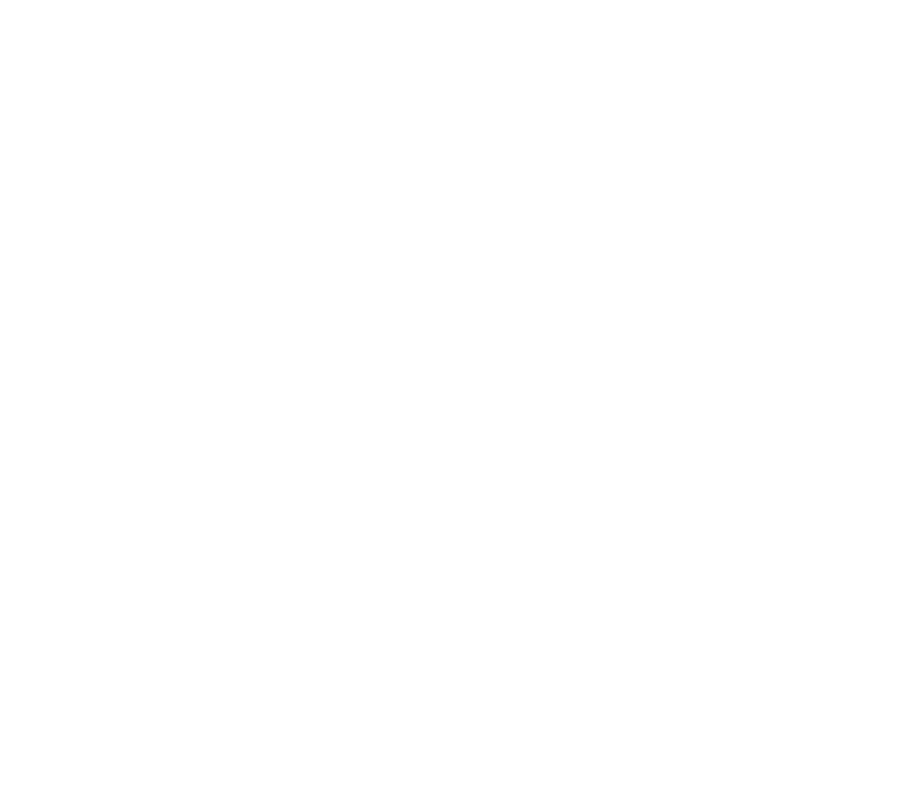
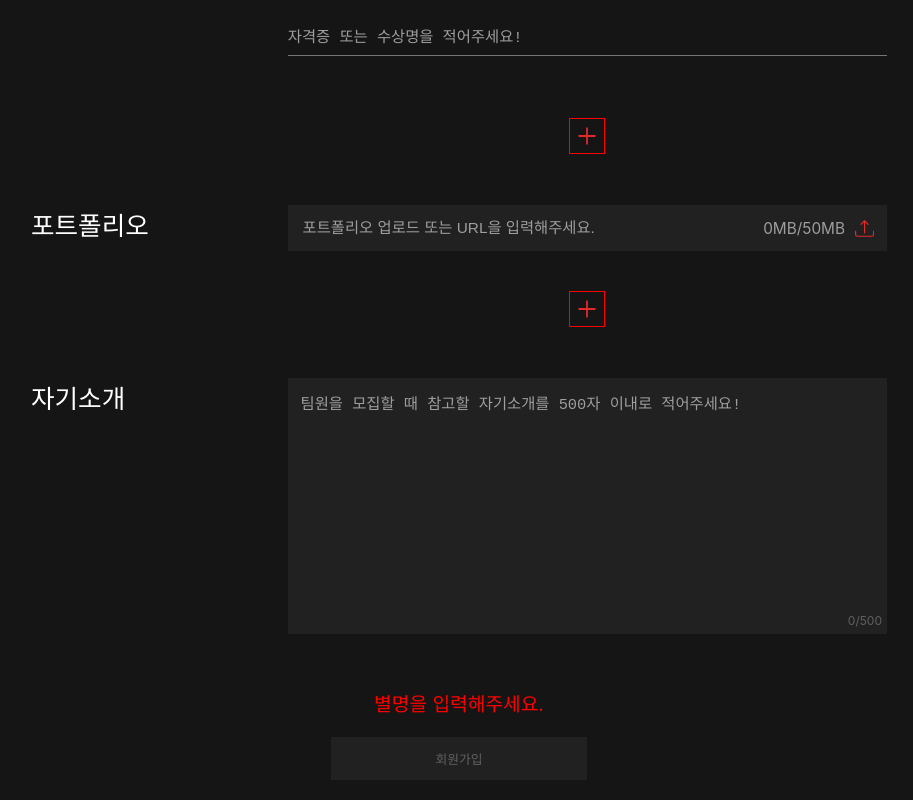
Before and after one commit to Sequence-Front/sequence, a React (Create React App) app: page /signup/step2 in a window 1280 px wide. Before the commit this address had no page. Shown: the part 1835-2635 px from the top of the page, without its empty margins (181-1094 px from the left). Before the commit the page ends 800 px from the top, so only its background shows below. Built offline with nearby package versions, Linux system fonts and the light colour scheme; a web font is replaced by a local one.

Commit message:
회원가입2스타일fix

```diff
--- a/src/Router.js
+++ b/src/Router.js
@@ -24,8 +24,8 @@
         <Route path="/findId" element={<FindIdPage />} />
         <Route path="/findPassword" element={<FindPasswordPage />} />
         <Route path="/signup" element={<SignUpPage />} />
-        <Route path="/signup2" element={<SignUp2 />} />
-        <Route path="/signup3" element={<SignUpComplete />} />
+        <Route path="/signup/step2" element={<SignUp2 />} />
+        <Route path="/signup/succes" element={<SignUpComplete />} />
         <Route path="/announcement" element={<AnnouncementList />} />
         <Route path="/announcement/1" element={<AnnouncementDetail />} />
         <Route path="/archive" element={<Archivelist />} />
--- a/src/signup2/SignUp2.tsx
+++ b/src/signup2/SignUp2.tsx
@@ -21,7 +21,9 @@
   margin: 0px auto;
   color: white;
   padding: 20px;
+  box-sizing: border-box;
   flex-direction: column;
+  min-width: 680px;
 `
 
 const TitleContainer = styled.div`
@@ -32,6 +34,13 @@
   justify-content: center;
   gap: 1rem;
 
+ `
+
+const ContentContainer = styled.div`
+  display: flex;
+  align-items: flex-start;
+  flex-direction: row;
+  margin-bottom: clamp(2rem, 4vw, 5rem);
 `
 
 const Arrow = styled.div`
@@ -44,11 +53,6 @@
   cursor: pointer;
 `
 
-const ContentContainer = styled.div`
-  display: flex;
-  align-items: flex-start;
-  margin-bottom: clamp(2rem, 4vw, 5rem);
-`
 
 const Label = styled.div`
   display: flex;
@@ -60,6 +64,9 @@
     align-self: center;
     margin-left: 5px;
     color: red;
+  }
+  @media (max-width: 960px) {
+    width:25%;
   }
 `
 const Title = styled.div`
@@ -417,7 +424,7 @@
 
   const  navigate = useNavigate();
   return (
-    <div style={{ backgroundColor: "#151515" }}>
+    <div style={{ display:"flex",flexDirection:"column", backgroundColor: "#151515", minWidth: "680px" }}>
       <Header headerName="SignUp" />
       <TitleContainer>
         <Arrow>
@@ -430,7 +437,7 @@
         <ContentContainer>
           <Label>
             <Title>
-            프로필 사진<span>*</span>
+            프로필<span>*</span>
             </Title>
           </Label>
           <Content>
--- a/src/signup2/page/SelfIntroduction.tsx
+++ b/src/signup2/page/SelfIntroduction.tsx
@@ -25,6 +25,7 @@
   padding: clamp(0.5rem, 1vw, 15px);
   font-size: clamp(10px, 1.2vw, 1.3rem);
   resize: none;
+  box-sizing: border-box;
 
   &::placeholder {
     color: #9e9e9e;
@@ -40,7 +41,7 @@
 const CharacterCount = styled.div`
   position: absolute;
   bottom: clamp(5px, 1vw, 10px);
-  right: -5px;
+  right: 5px;
   color: #616161;
   font-size: 12px;
 `
```
